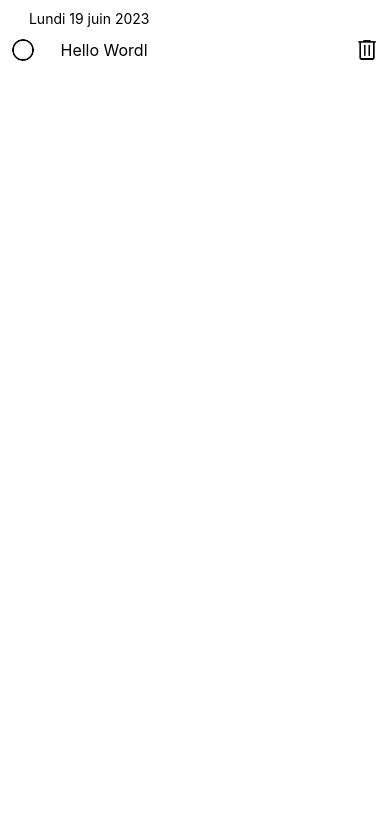
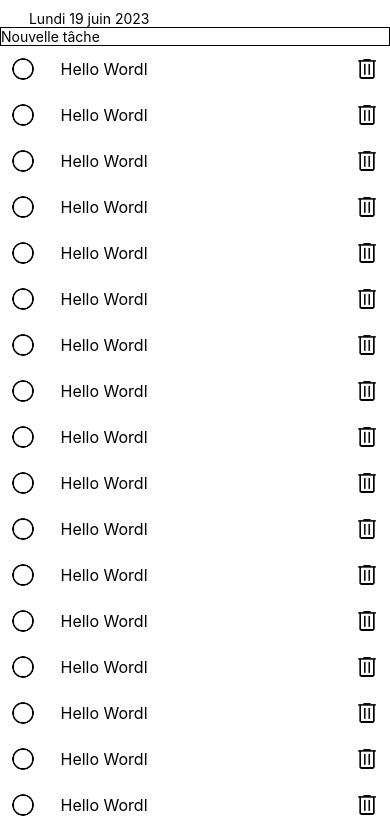
Before and after one commit to camara92/Camaractus, a React Native app: screen / in a window 390 px wide. Shown: the top 838 px of the page. Built offline with nearby package versions, Linux system fonts and the light colour scheme.

Commit message:
ajout des taskForm

```diff
--- /dev/null
+++ b/src/screens/Tasks/TaskForm.js
@@ -0,0 +1,27 @@
+import { Text, StyleSheet, View, TextInput } from 'react-native'
+import React, { Component, useState } from 'react'
+
+export default function TaskForm() {
+    const [newTitle, setNewTitle] = useState();
+    const onChangeText = (val)=>{
+        setNewTitle(val)
+    }
+    return (
+      <View>
+        <TextInput
+        style= {styles.input}
+        onChangeText={onChangeText}
+        value= {newTitle}
+        placeholder='Nouvelle tâche'
+        />
+      </View>
+    )
+
+}
+
+const styles = StyleSheet.create({
+    input : {
+        borderColor: "black",
+        borderWidth : 1
+    }
+})
--- a/src/screens/Tasks/index.js
+++ b/src/screens/Tasks/index.js
@@ -2,6 +2,7 @@ import React, { useState } from 'react'
 import { Text, StyleSheet, View, TextInput, FlatList } from 'react-native'
 import Header from '../../components/Header'
 import { TaskTile } from './TaskTile';
+import TaskForm from './TaskForm';
 
 export default function TaskScreen() {
     // List des tâches
@@ -12,6 +13,111 @@ export default function TaskScreen() {
             title: "Hello Wordl",
             isCompleted: false,
         },
+        {
+            id: 1,
+            title: "Hello Wordl",
+            isCompleted: false,
+        },
+        {
+            id: 1,
+            title: "Hello Wordl",
+            isCompleted: false,
+        },
+        {
+            id: 1,
+            title: "Hello Wordl",
+            isCompleted: false,
+        },
+        {
+            id: 1,
+            title: "Hello Wordl",
+            isCompleted: false,
+        },
+        {
+            id: 1,
+            title: "Hello Wordl",
+            isCompleted: false,
+        },
+        {
+            id: 1,
+            title: "Hello Wordl",
+            isCompleted: false,
+        },
+        {
+            id: 1,
+            title: "Hello Wordl",
+            isCompleted: false,
+        },
+        {
+            id: 1,
+            title: "Hello Wordl",
+            isCompleted: false,
+        },
+        {
+            id: 1,
+            title: "Hello Wordl",
+            isCompleted: false,
+        },
+        {
+            id: 1,
+            title: "Hello Wordl",
+            isCompleted: false,
+        },
+        {
+            id: 1,
+            title: "Hello Wordl",
+            isCompleted: false,
+        },
+
+        {
+            id: 1,
+            title: "Hello Wordl",
+            isCompleted: false,
+        },
+
+        {
+            id: 1,
+            title: "Hello Wordl",
+            isCompleted: false,
+        },
+
+        {
+            id: 1,
+            title: "Hello Wordl",
+            isCompleted: false,
+        },
+        {
+            id: 1,
+            title: "Hello Wordl",
+            isCompleted: false,
+        },
+        {
+            id: 1,
+            title: "Hello Wordl",
+            isCompleted: false,
+        },
+        {
+            id: 1,
+            title: "Hello Wordl",
+            isCompleted: false,
+        },
+        {
+            id: 1,
+            title: "Hello Wordl",
+            isCompleted: false,
+        },
+        {
+            id: 1,
+            title: "Hello Wordl",
+            isCompleted: false,
+        },
+        {
+            id: 1,
+            title: "Hello Wordl",
+            isCompleted: false,
+        },
+
+
 
     ]);
 const renderItem = ({item})=>{
@@ -26,7 +132,12 @@ const renderItem = ({item})=>{
         <View>
 
             <FlatList
-                ListHeaderComponent = {<Header/>}
+                ListHeaderComponent = {
+                <>
+                <Header/>
+                <TaskForm />
+                </>
+                }
                 contentContainerStyle= {{flexGrow:1, }}
                 data = {tasks}
                 keyExtractor = {(item, index)=> index.toString()}
```
Also changed, not shown: 7 other files (tests, documents, lock files or other folders).
